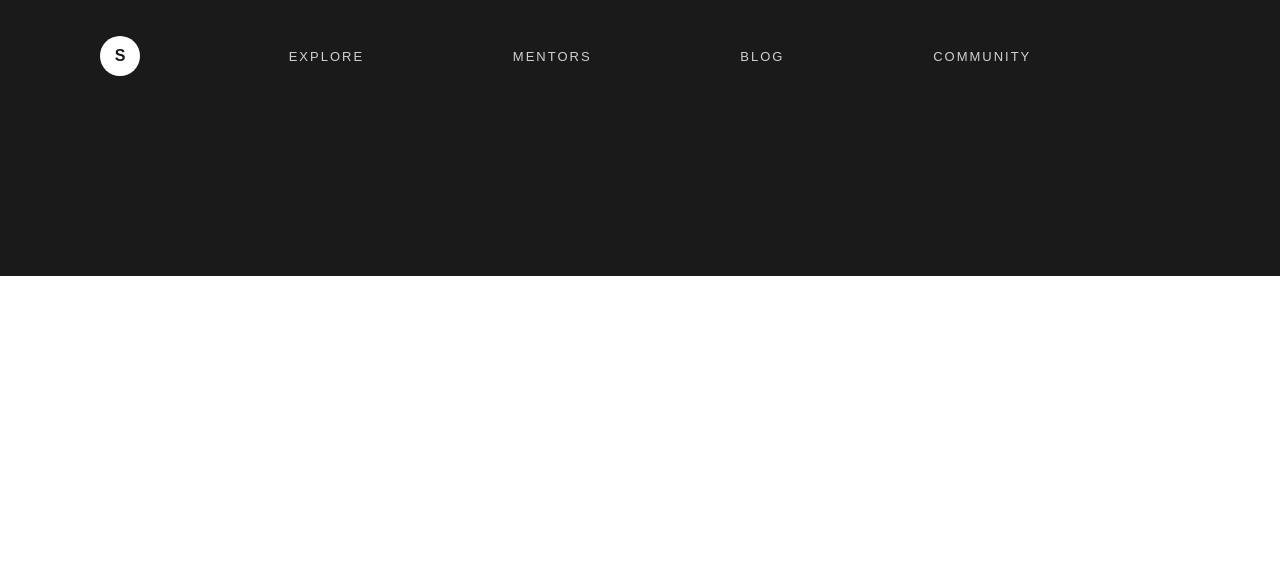
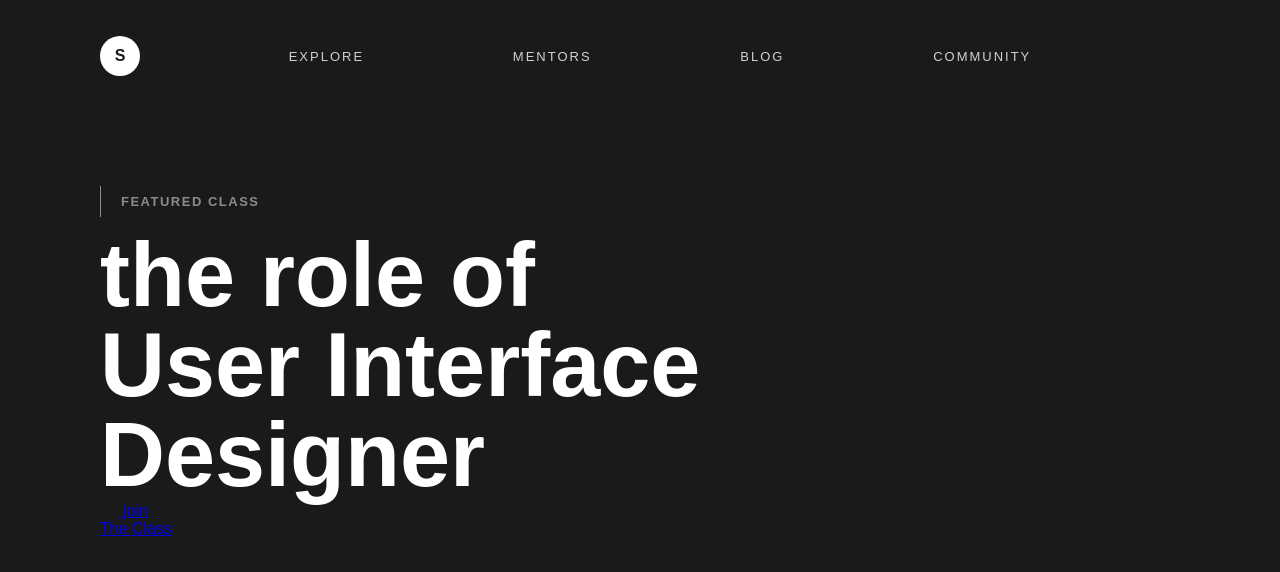
Before and after one commit to Anton13424/site, a plain HTML site: page index.html in a window 1280 px wide. Drawn offline with Linux system fonts and the light colour scheme.

Commit message:
navigation

```diff
--- a/index.html
+++ b/index.html
@@ -26,6 +26,19 @@
                     </li>
                 </ul>
             </nav>
+            <section class="header-title">
+                <span class="header-subtitle-text">featured class</span>
+                <h1 class="header-title-text">
+                    the role of
+                    User Interface
+                    Designer
+                </h1>
+
+                <a href="#" class="join">
+                    <img src="/img/icons/arrow.svg" alt="">
+                    <span class="join-text">join <br> The Class </span>
+                </a>
+            </section>
         </div>
     </header>
 </body>
--- a/style.css
+++ b/style.css
@@ -44,3 +44,26 @@
     letter-spacing: 2px;
     font-size: 13px;
 }
+.header-title{
+    margin-top: 110px;
+    margin-bottom: 80px;
+    position: relative;
+}
+.header-subtitle-text{
+    display: inline-block;
+    border-left: 1px solid #8c8c8c;
+    padding: 8px 0 8px 20px;
+    color: #8c8c8c;
+    font-weight: bold;
+    text-transform: uppercase;
+    font-size: 13px;
+    letter-spacing: 1.5px;
+    margin-bottom: 13px;
+}
+.header-title-text{
+    font-size: 90px;
+    font-weight: bold;
+    color: #FFF;
+    max-width: 620px;
+    line-height: 1;
+}
```
